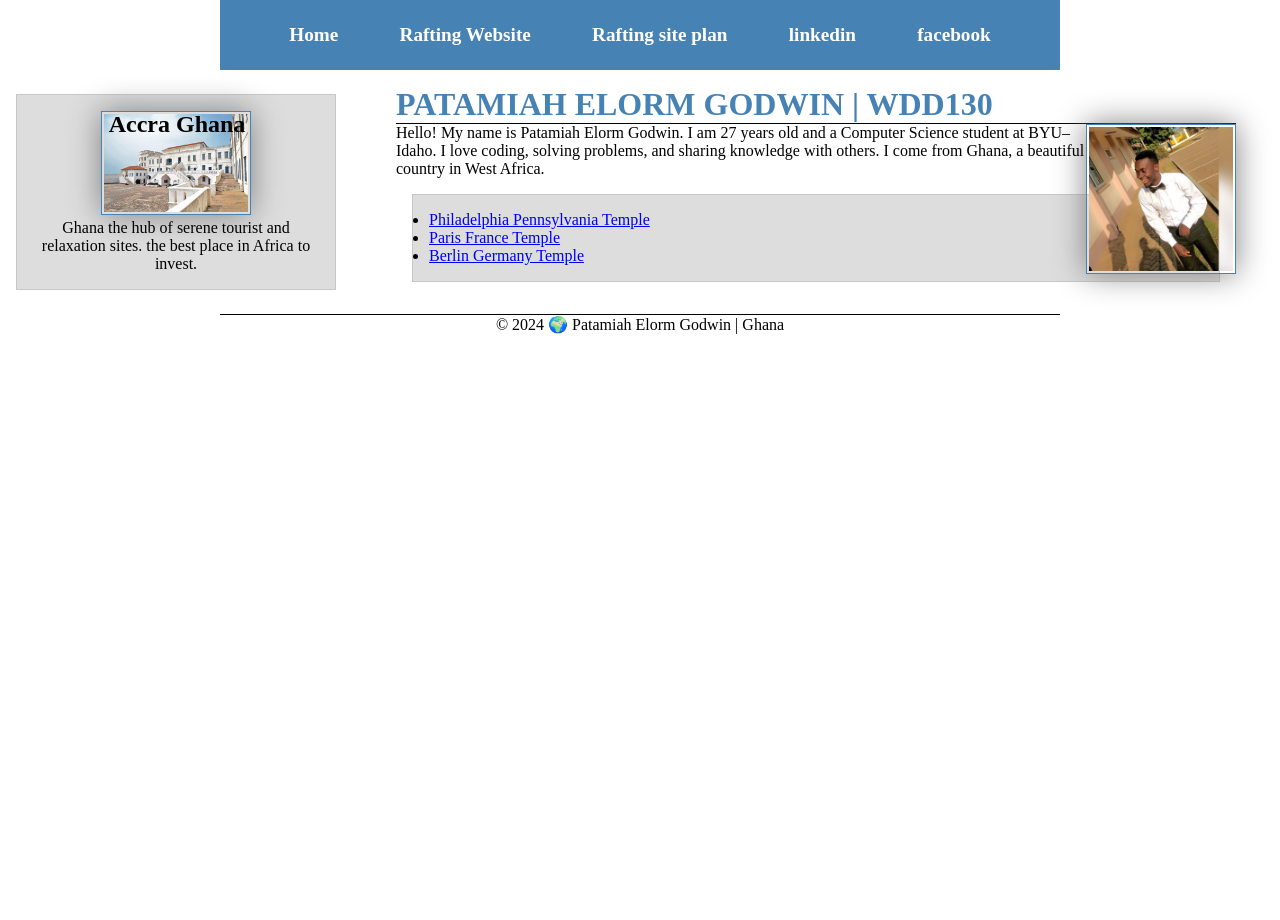
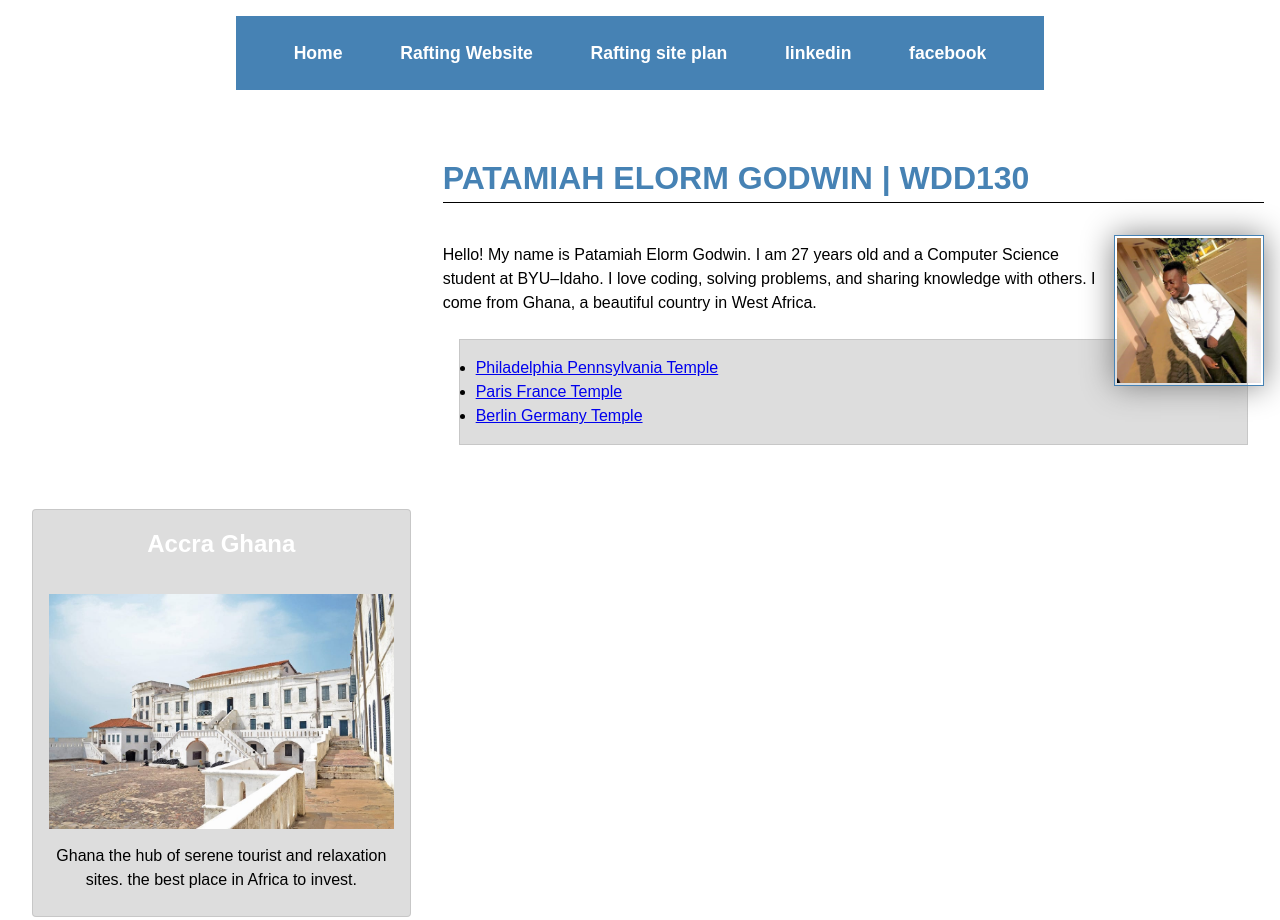
Before and after one commit to lilwoodsgh/wwd130, a plain HTML site: page wwd130-main/index.html in a window 1280 px wide. Shown: the top 920 px of the page. Before the commit the page ends 800 px from the top, so only its background shows below. Drawn offline with Linux system fonts and the light colour scheme.

Commit message:
css adjustments

```diff
--- a/wwd130-main/styles/styles.css
+++ b/wwd130-main/styles/styles.css
@@ -4,86 +4,115 @@
   box-sizing: border-box;
 }
 
-/* class selector */
+body {
+  font-family: Arial, sans-serif;
+  line-height: 1.5;
+  color: #000;
+}
+
 .box {
   margin: 1rem;
   border: 1px solid rgba(0, 0, 0, 0.1);
   padding: 1rem;
   background-color: #ddd;
-    color: #000;
 }
-aside h2 {
-    width: 18rem;
+header,
+footer {
+  max-width: 840px;
+  margin: 0 auto;
+  padding: 1rem;
+}
+
+footer {
+  margin-top: 1rem;
+  border-top: 1px solid #000;
   text-align: center;
-    position: absolute;
+}
 
-}
-nav{
+nav {
   background-color: steelblue;
   padding: 1rem;
   display: flex;
+  flex-wrap: wrap;
   justify-content: space-evenly;
   align-items: center;
-
-}
-nav a{
-    color: white;
-    display: block;
-    padding: 20px;
-    display: block;
-    padding: 0.5rem;
-    text-decoration: none;
-    font-size: 1.2rem;
-    font-weight: 700;
 }
 
-h1{
+nav a {
+  color: white;
+  text-decoration: none;
+  padding: 0.5rem 1rem;
+  font-size: 1.1rem;
+  font-weight: 700;
+  transition: background 0.3s;
+}
+
+nav a:hover {
+  background-color: #4682b4;
+  border-radius: 5px;
+}
+
+h1 {
   color: steelblue;
   border-bottom: 1px solid black;
+  margin-bottom: 1rem;
 }
-img{
+
+.grid {
+  display: grid;
+  grid-template-columns: 1fr;
+  gap: 1rem;
+  padding: 1rem;
+}
+
+@media screen and (min-width: 768px) {
+  .grid {
+    grid-template-columns: 1fr 2fr;
+    align-items: start;
+  }
+
+  aside {
+    grid-column: 1 / 2;
+  }
+
+  main {
+    grid-column: 2 / 3;
+  }
+}
+main {
+  max-width: 840px;
+  margin: 1rem auto;
+}
+
+main img {
   width: 150px;
-    height: auto;
+  float: right;
+  margin-left: 1rem;
   border: 1px solid steelblue;
   padding: 2px;
-    box-shadow: 0  0  30px  gray;
+  box-shadow: 0 0 30px gray;
 }
 
-p{
-    padding: 0px;
+p {
+  padding: 0.5rem 0;
 }
-main{
-    max-width: 840px;
-    grid-column: 2/3;
-    margin: 1rem;
-}
-aside{
-    width: 20rem;
-    margin: 1rem;
+
+aside {
   border: 1px solid rgba(0, 0, 0, 0.2);
-    padding: 1rem;
   background-color: #909090;
   text-align: center;
-    position: relative;
-    grid-column: 1/2;
-    grid-row: 1/2;
-}
-main img{
-    width: 150px;
-    height: auto;
-    float: right;
-}
-footer{
-    margin-top: 15px;
-    border-top: 1px  solid #000;
-    text-align: center;
-}
-header, footer {
-    max-width: 840px;
-    margin: 0 auto;
+  padding: 1rem;
+  border-radius: 4px;
 }
 
-.grid{
-    display: grid;
-    align-items: center;
+aside img {
+  max-width: 100%;
+  height: auto;
+  margin-top: 1rem;
 }
+
+aside h2 {
+  text-align: center;
+  margin-bottom: 1rem;
+  color: #fff;
+}
```
Lines whose indentation alone changed are shown as unchanged.
